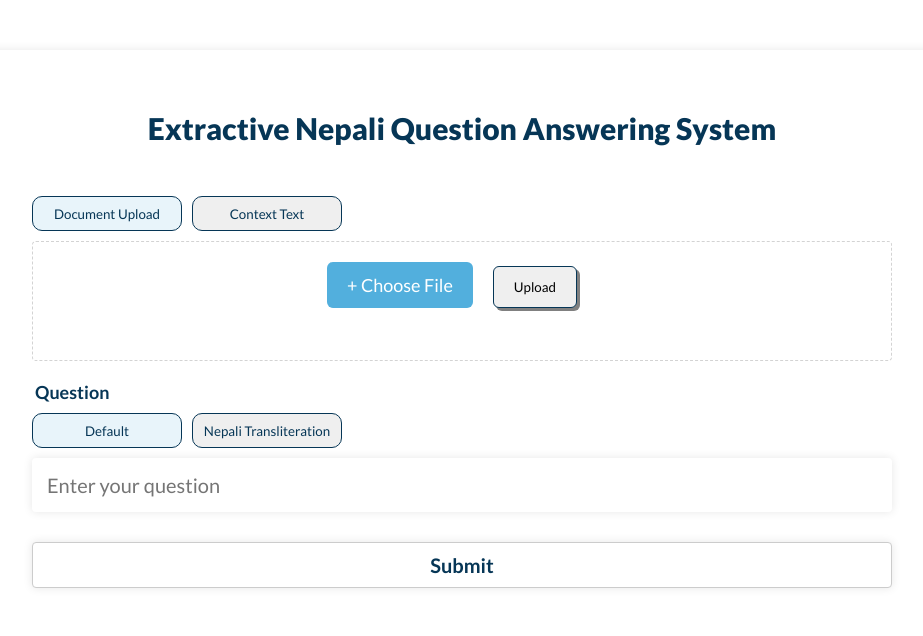
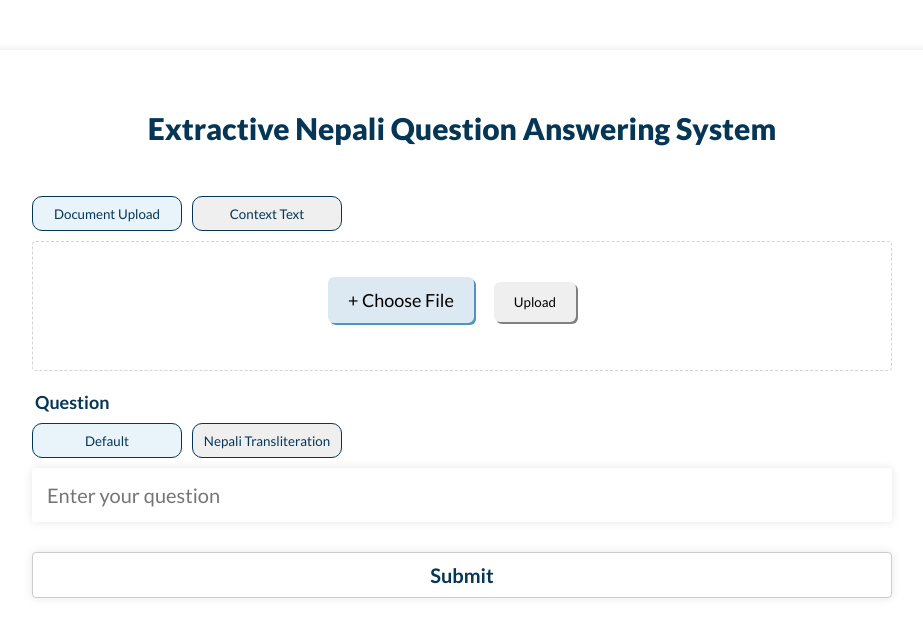
Before and after one commit to Yunika-Bajracharya/Extractive-Nepali-QA, a React (Vite) app in the folder frontend/: page / in a window 1280 px wide. Shown: the top 636 px of the page, without its empty margins (178-1101 px from the left). Built offline with nearby package versions, Linux system fonts and the light colour scheme.

Commit message:
file upload section ui

```diff
--- a/frontend/src/components/QAComponent.css
+++ b/frontend/src/components/QAComponent.css
@@ -80,7 +80,7 @@ h1 {
 }
 
 .fileupload-section {
-  height: 120px;
+  height: 130px;
   margin-bottom: 20px;
   border-radius: 4px;
   border: 1px dashed rgb(211, 211, 211);
@@ -91,22 +91,24 @@ h1 {
 .fileupload-form {
   align-items: center;
   text-align: center;
-  margin-top: 20px;
+  margin-top: 35px;
+  vertical-align: center;
 }
 
 .file-upload-label {
   display: inline-block;
   padding: 12px 20px;
-  background-color: #52afdd;
-  color: #fff;
+  background-color: #dce9f2;
+  color: black;
   border-radius: 6px;
   cursor: pointer;
   transition: background-color 0.3s ease;
   margin-right: 20px;
+  box-shadow: 2px 2px #4e96c0;
 }
 
 .file-upload-label:hover {
-  background-color: #4e96c0;
+  background-color: #d4e3ec;
 }
 
 .file-upload-input {
@@ -119,31 +121,31 @@ h1 {
   color: black;
   border-radius: 6px;
   border: none;
-  border: 1px solid #063656;
+  /* border: 1px solid #063656; */
   cursor: pointer;
   transition: background-color 0.3s ease;
   margin-right: 20px;
-  box-shadow: 3px 3px gray;
+  box-shadow: 2px 2px gray;
 }
 
 .fileupload-submit:hover {
-  font-weight: 900;
+  font-weight: 600;
   color: #0278b1;
-  border: 1px solid #0278b1;
-  box-shadow: 3px 3px #0278b1;
+  box-shadow: 2px 2px #0278b1;
 }
 
 .uploaded-submit-button {
-  background-color: rgb(195, 244, 195);
+  background-color: #dce9f2;
   display: inline-block;
   padding: 12px 20px;
   color: black;
   border-radius: 6px;
   border: none;
-  border: 1px solid #063656;
+  color: #0278b1;
+  font-weight: 600;
   transition: background-color 0.3s ease;
   margin-right: 20px;
-  box-shadow: 3px 3px gray;
+  box-shadow: 2px 2px #0278b1;
 }
 
 .file-upload-info {
@@ -151,12 +153,11 @@ h1 {
 }
 
 .file-upload-info span {
-  font-weight: bold;
+  font-weight: 500;
 }
 
 .upload-success-message {
   color: green;
-  /* margin-top: 10px; */
 }
 
 .input-field {
```
